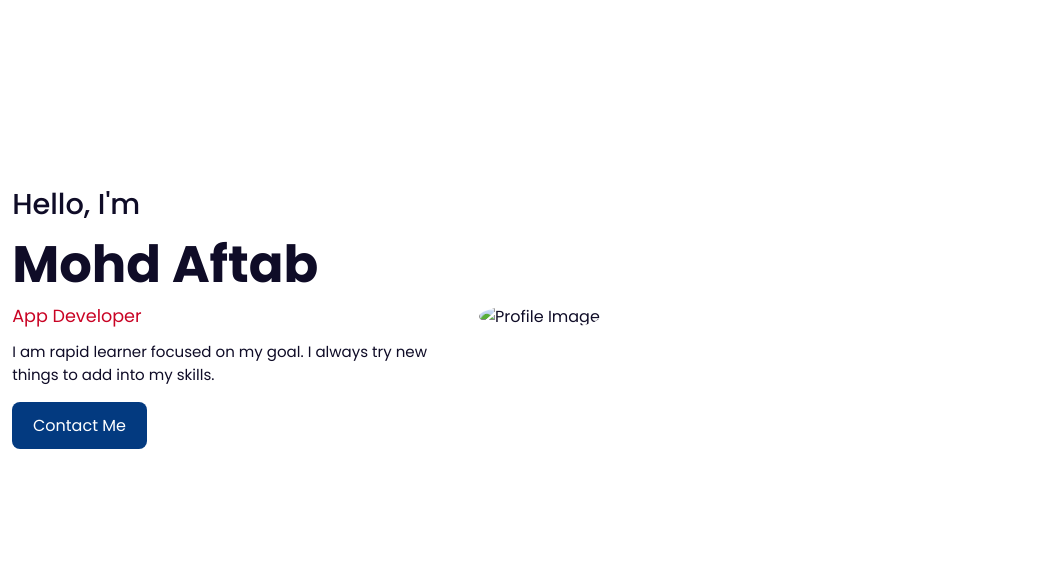
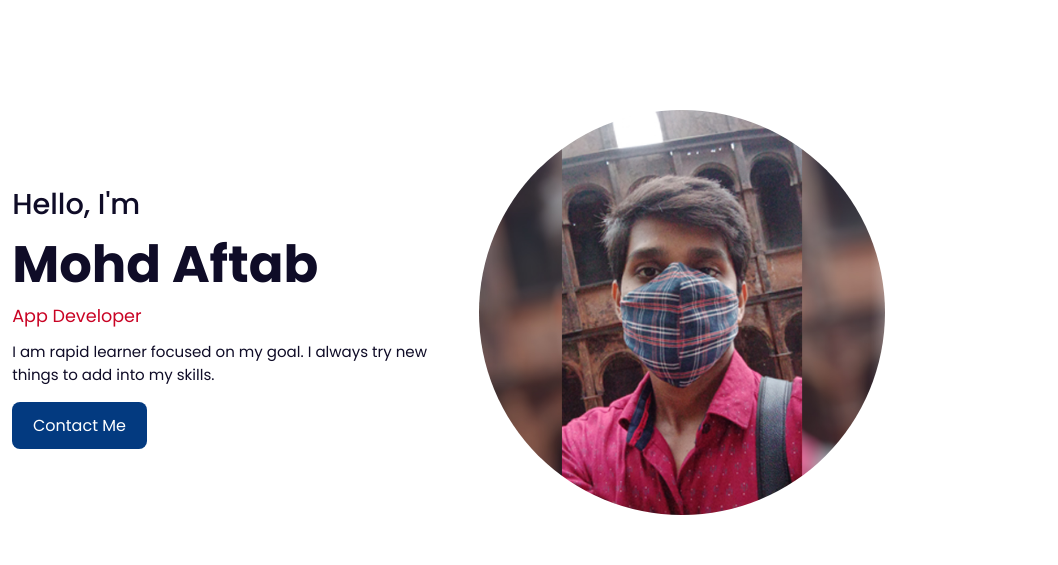
Before and after one commit to devaftab/maweb, a plain HTML site: page index.html in a window 1280 px wide. Shown: the part 84-649 px from the top of the page, 222-1280 px from the left. Drawn offline with nearby package versions, Linux system fonts and the light colour scheme; the site is published under a folder, as on GitHub Pages, so addresses that start at the root find nothing.

Commit message:
update image

```diff
--- a/index.html
+++ b/index.html
@@ -40,7 +40,7 @@
         <a href="https://www.behance.net/mohdaftab9" target="_blank"><i class="bx bxl-behance"></i></a>
       </div>
       <div class="home-img">
-        <img src="/img/aftab_home.jpg" alt="Profile Image" />
+        <img src="img/aftab_home.jpg" alt="Profile Image" />
       </div>
       <div class="home-text">
         <span>Hello, I'm</span>
```
